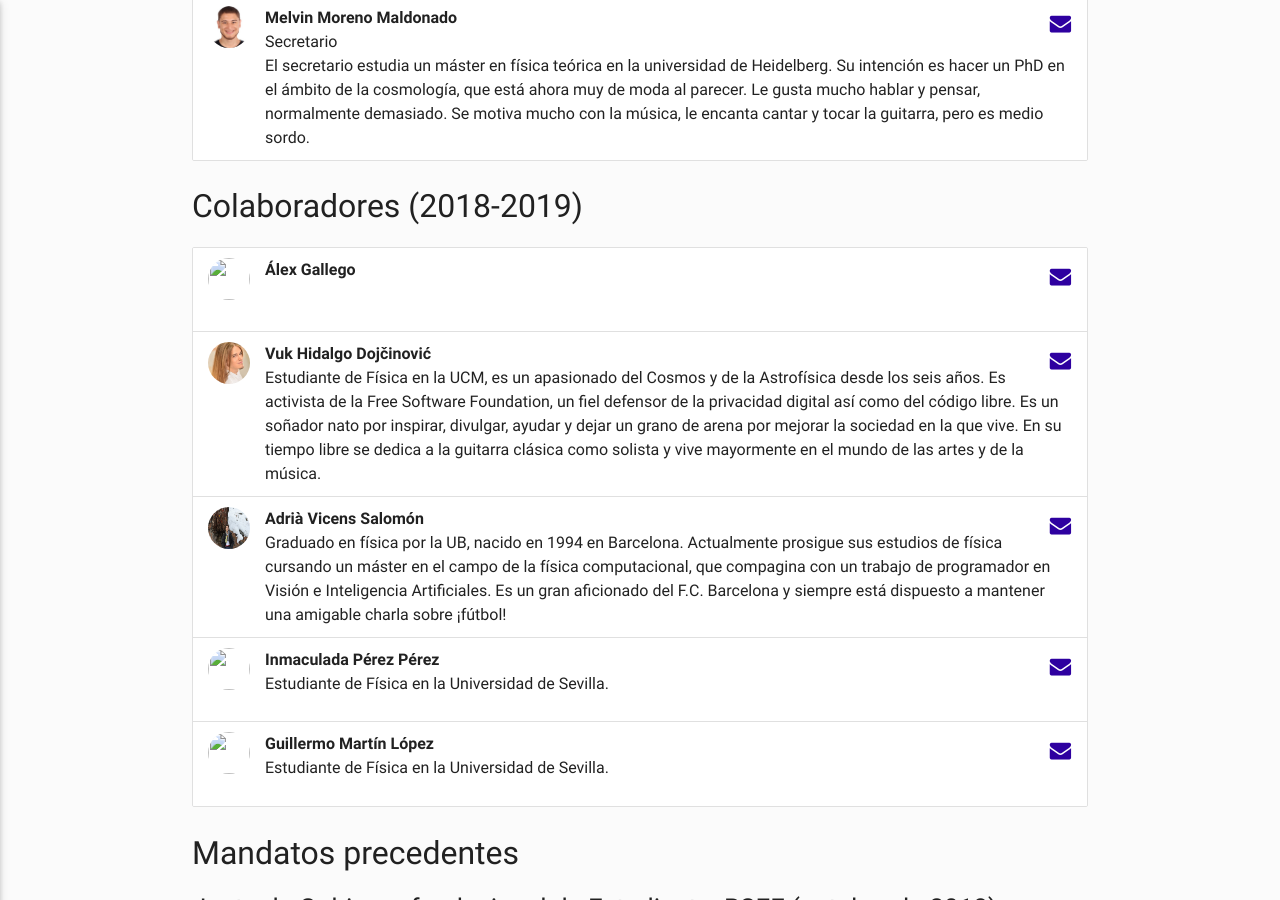
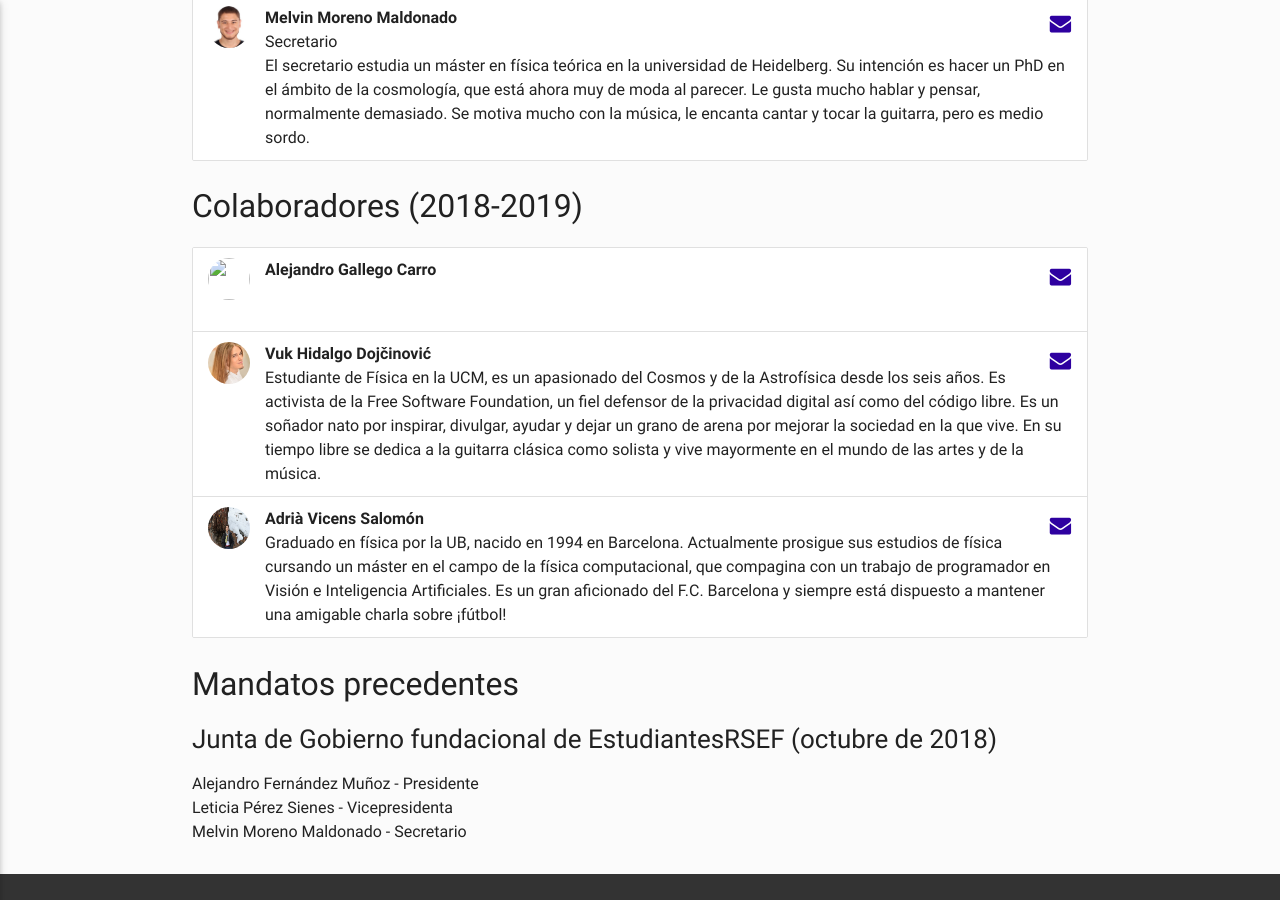
Before and after one commit to ae-ef/EstudiantesRSEF.github.io, a Jekyll site: the page built from juntadegobierno.md, in a window 1280 px wide and 900 px high, scrolled down 886 px. Built offline with Jekyll 4.4.1, drawn with Linux system fonts in a browser that asks for light colours; nearby versions of some CDN libraries.

Commit message:
Update EC.yml

```diff
--- a/_data/EC.yml
+++ b/_data/EC.yml
@@ -20,7 +20,7 @@
       descr: "El secretario estudia un máster en física teórica en la universidad de Heidelberg. Su intención es hacer un PhD en el ámbito de la cosmología, que está ahora muy de moda al parecer. Le gusta mucho hablar y pensar, normalmente demasiado. Se motiva mucho con la música, le encanta cantar y tocar la guitarra, pero es medio sordo."
       mail: ""
   collaboratori:
-    - nome: "Álex Gallego"
+    - nome: "Alejandro Gallego Carro"
       img: ""
       ruolo: "Relaciones Públicas y Redes Sociales"
       descr: ""
@@ -35,11 +35,3 @@
       ruolo: ""
       descr: "Graduado en física por la UB, nacido en 1994 en Barcelona. Actualmente prosigue sus estudios de física cursando un máster en el campo de la física computacional, que compagina con un trabajo de programador en Visión e Inteligencia Artificiales. Es un gran aficionado del F.C. Barcelona y siempre está dispuesto a mantener una amigable charla sobre ¡fútbol!"
       mail: ""
-    - nome: "Inmaculada Pérez Pérez"
-      img: ""
-      descr: "Estudiante de Física en la Universidad de Sevilla."
-      mail: ""
-    - nome: "Guillermo Martín López"
-      img: ""
-      descr: "Estudiante de Física en la Universidad de Sevilla."
-      mail: ""
```
